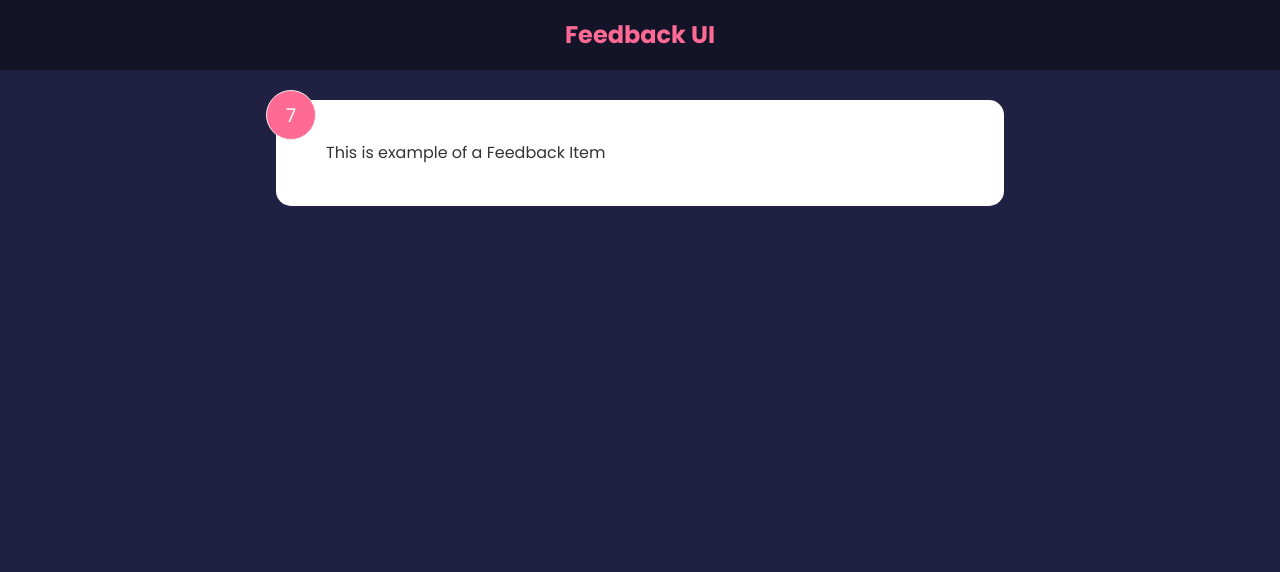
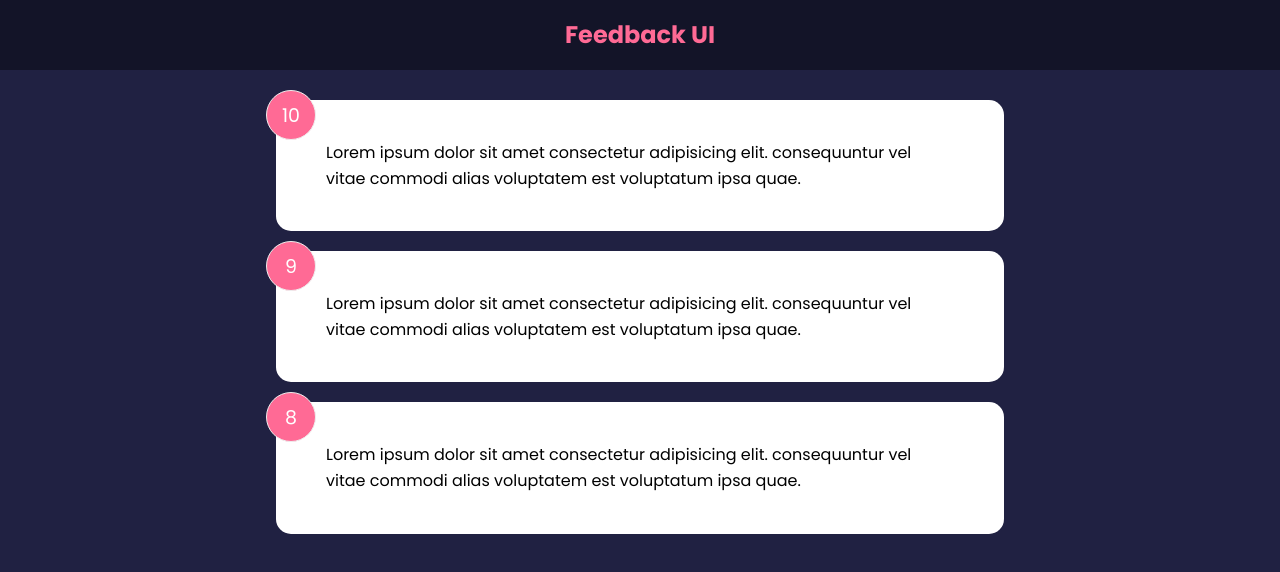
Before and after one commit to sumit-chandna/reactjs, a React (Create React App) app: page / in a window 1280 px wide. Shown: the top 572 px of the page. Built offline with nearby package versions, Linux system fonts and the light colour scheme.

Commit message:
card component and conditonal styles

```diff
--- a/src/App.js
+++ b/src/App.js
@@ -1,13 +1,15 @@
+import { useState } from 'react';
+import FeedbackList from "./components/FeedbackList";
 import Header from "./components/Header";
-import FeedbackItem from "./components/FeedbackItem";
+import feedbackData from './data/FeedbackData';
 function App() {
-
+    const [feedback, setFeedback] = useState(feedbackData)
     return (
         <>
             <Header />
             {/* <Header bgColor='red' textColor='blue'/> */}
             <div className="container">
-                <FeedbackItem />
+                <FeedbackList feedback={feedback}/>
             </div>
         </>
     );
--- a/src/components/FeedbackItem.jsx
+++ b/src/components/FeedbackItem.jsx
@@ -1,23 +1,19 @@
 import React from 'react'
-import { useState } from 'react'
-
-function FeedbackItem() {
-    const [rating, setRating] = useState(7)
-    const [text, setText] = useState('This is example of a Feedback Item')
-    // const handleClick = () => {
-    //     setRating((prev) => {
-    //         return prev + 1
-    //     })
-    // }
+import Card from '../shared/Card'
+import PropTypes from 'prop-types'
+function FeedbackItem({ item }) {
     return (
-        <div className='card'>
-            <div className='num-display'>{rating}</div>
+        <Card>
+            <div className='num-display'>{item.rating}</div>
             <div className='text-display'>
-                {text}
+                {item.text}
             </div>
             {/* <button onClick={handleClick}>Click</button> */}
-        </div>
+        </Card>
     )
 }
 
+FeedbackItem.propTypes = {
+    item: PropTypes.object.isRequired,
+}
 export default FeedbackItem
--- /dev/null
+++ b/src/components/FeedbackList.jsx
@@ -0,0 +1,16 @@
+import React from 'react'
+import FeedbackItem from './FeedbackItem'
+function FeedbackList({ feedback }) {
+    if (!feedback || feedback.length === 0) {
+        return <p>No Feedback Yet</p>
+    }
+    return (
+        <div className='feedback-list'>
+            {feedback.map((item) => {
+                return <FeedbackItem key={item.id} item={item} />
+            })}
+        </div>
+    )
+}
+
+export default FeedbackList
--- /dev/null
+++ b/src/data/FeedbackData.js
@@ -0,0 +1,17 @@
+const feedbackData = [{
+    id: 1,
+    rating: 10,
+    text: 'Lorem ipsum dolor sit amet consectetur adipisicing elit. consequuntur vel vitae commodi alias voluptatem est voluptatum ipsa quae.',
+},
+{
+    id: 2,
+    rating: 9,
+    text: 'Lorem ipsum dolor sit amet consectetur adipisicing elit. consequuntur vel vitae commodi alias voluptatem est voluptatum ipsa quae.',
+},
+{
+    id: 3,
+    rating: 8,
+    text: 'Lorem ipsum dolor sit amet consectetur adipisicing elit. consequuntur vel vitae commodi alias voluptatem est voluptatum ipsa quae.',
+}
+]
+export default feedbackData;
--- /dev/null
+++ b/src/shared/Card.jsx
@@ -0,0 +1,20 @@
+import React from 'react'
+import PropTypes from 'prop-types'
+function Card({ children, reverse }) {
+    return (
+        // <div className={`card ${reverse && 'reverse'}`}>{children}</div>
+        <div className='card'
+            style={{
+                backgroundColor: reverse ? 'rgba(0,0,0,0.4)' : '#fff',
+                color: reverse ? '#fff' : '#000',
+            }}>{children}</div>
+    )
+}
+
+Card.defaultProps = {
+    reverse: false
+}
+Card.prototypes = {
+    reverse: PropTypes.bool
+}
+export default Card
```
